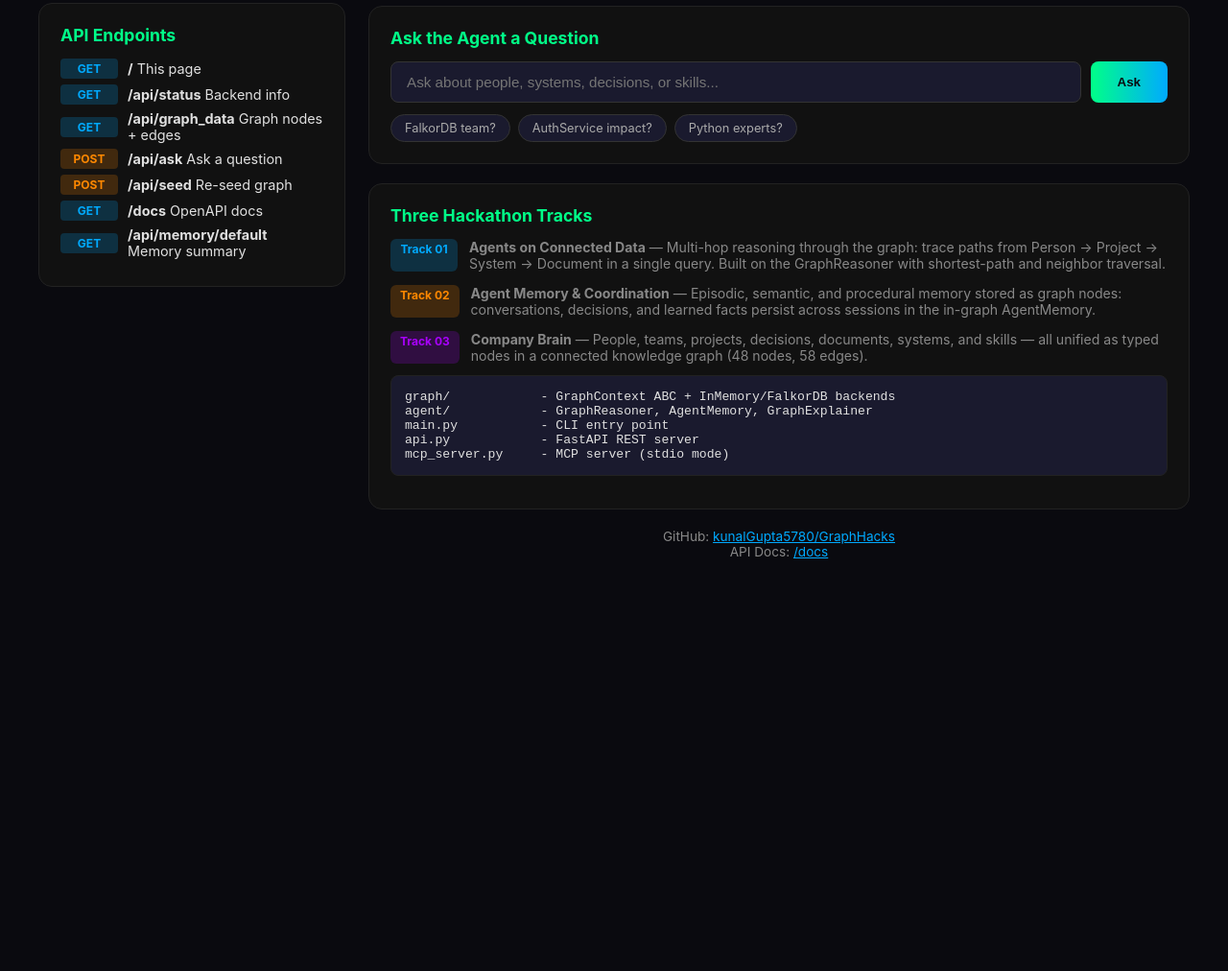
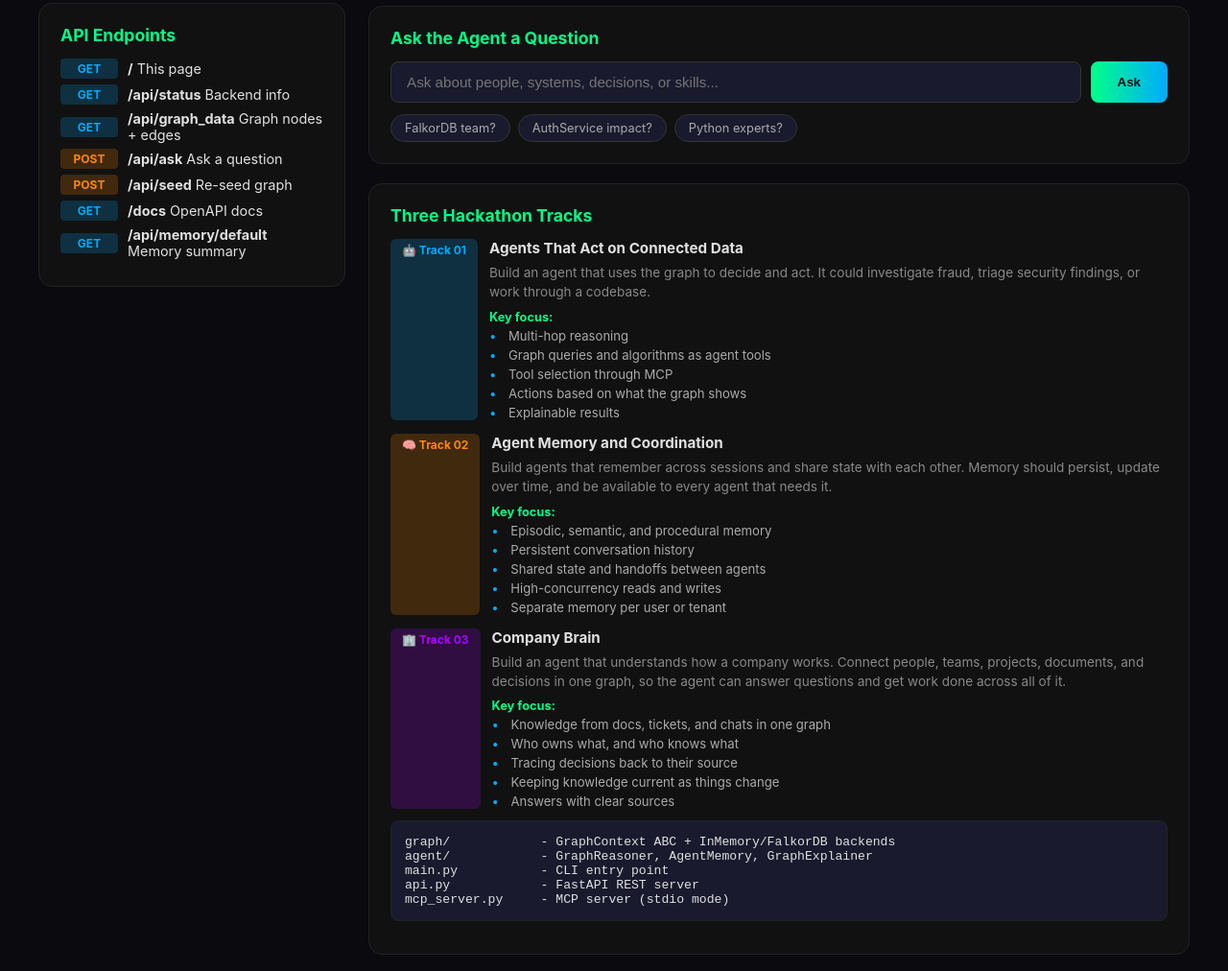
Before and after one commit to kunalGupta5780/GraphHacks, a plain HTML site: page static/index.html in a window 1280 px wide. Shown: the part 803-1815 px from the top of the page at 96% size. Before the commit the page ends 1418 px from the top, so only its background shows below. Drawn offline with Linux system fonts and the light colour scheme; no server answers.

Commit message:
Expand track descriptions with full content, emojis, and key focus areas
- Track 01: Agents That Act on Connected Data (🤖) with 5 key focus points
- Track 02: Agent Memory and Coordination (🧠) with 5 key focus points
- Track 03: Company Brain (🏢) with 5 key focus points
- Add CSS for track-content, track-focus, track-list with bullet styling

```diff
--- a/static/index.html
+++ b/static/index.html
@@ -50,11 +50,17 @@
         a { color: #00aaff; }
         .track { display: flex; flex-direction: column; gap: 14px; }
         .track-item { display: flex; gap: 12px; }
-        .track-badge { min-width: 70px; padding: 3px 10px; border-radius: 6px; font-size: 0.75rem; font-weight: 700; text-align: center; }
+        .track-badge { min-width: 80px; padding: 4px 12px; border-radius: 6px; font-size: 0.75rem; font-weight: 700; text-align: center; flex-shrink: 0; }
         .track-1 { background: #00aaff33; color: #00aaff; }
         .track-2 { background: #ff880033; color: #ff8800; }
         .track-3 { background: #aa00ff33; color: #aa00ff; }
-        .track p { color: #888; font-size: 0.88rem; flex: 1; }
+        .track-content { flex: 1; }
+        .track-content h4 { color: #e0e0e0; font-size: 0.95rem; margin-bottom: 6px; }
+        .track-content p { color: #888; font-size: 0.85rem; margin-bottom: 8px; line-height: 1.5; }
+        .track-focus { color: #00ff88; font-size: 0.8rem; margin: 6px 0 4px; }
+        .track-list { list-style: none; padding-left: 0; display: flex; flex-direction: column; gap: 4px; }
+        .track-list li { color: #aaa; font-size: 0.82rem; padding-left: 20px; position: relative; }
+        .track-list li:before { content: '•'; position: absolute; left: 0; color: #00aaff; }
         pre { background: #1a1a2e; border-radius: 8px; padding: 14px; overflow-x: auto; margin: 12px 0; border: 1px solid #222; font-size: 0.82rem; }
         #node-detail { font-size: 0.82rem; }
         #node-detail .detail-row { margin-bottom: 6px; }
@@ -166,18 +172,58 @@
             <div class="card">
                 <h3>Three Hackathon Tracks</h3>
                 <div class="track">
+
+                    <!-- Track 01 -->
                     <div class="track-item">
-                        <span class="track-badge track-1">Track 01</span>
-                        <p><strong>Agents on Connected Data</strong> — Multi-hop reasoning through the graph: trace paths from Person → Project → System → Document in a single query. Built on the GraphReasoner with shortest-path and neighbor traversal.</p>
+                        <span class="track-badge track-1">🤖 Track 01</span>
+                        <div class="track-content">
+                            <h4>Agents That Act on Connected Data</h4>
+                            <p>Build an agent that uses the graph to decide and act. It could investigate fraud, triage security findings, or work through a codebase.</p>
+                            <div class="track-focus"><strong>Key focus:</strong></div>
+                            <ul class="track-list">
+                                <li>Multi-hop reasoning</li>
+                                <li>Graph queries and algorithms as agent tools</li>
+                                <li>Tool selection through MCP</li>
+                                <li>Actions based on what the graph shows</li>
+                                <li>Explainable results</li>
+                            </ul>
+                        </div>
                     </div>
+
+                    <!-- Track 02 -->
                     <div class="track-item">
-                        <span class="track-badge track-2">Track 02</span>
-                        <p><strong>Agent Memory &amp; Coordination</strong> — Episodic, semantic, and procedural memory stored as graph nodes: conversations, decisions, and learned facts persist across sessions in the in-graph AgentMemory.</p>
+                        <span class="track-badge track-2">🧠 Track 02</span>
+                        <div class="track-content">
+                            <h4>Agent Memory and Coordination</h4>
+                            <p>Build agents that remember across sessions and share state with each other. Memory should persist, update over time, and be available to every agent that needs it.</p>
+                            <div class="track-focus"><strong>Key focus:</strong></div>
+                            <ul class="track-list">
+                                <li>Episodic, semantic, and procedural memory</li>
+                                <li>Persistent conversation history</li>
+                                <li>Shared state and handoffs between agents</li>
+                                <li>High-concurrency reads and writes</li>
+                                <li>Separate memory per user or tenant</li>
+                            </ul>
+                        </div>
                     </div>
+
+                    <!-- Track 03 -->
                     <div class="track-item">
-                        <span class="track-badge track-3">Track 03</span>
-                        <p><strong>Company Brain</strong> — People, teams, projects, decisions, documents, systems, and skills — all unified as typed nodes in a connected knowledge graph (48 nodes, 58 edges).</p>
+                        <span class="track-badge track-3">🏢 Track 03</span>
+                        <div class="track-content">
+                            <h4>Company Brain</h4>
+                            <p>Build an agent that understands how a company works. Connect people, teams, projects, documents, and decisions in one graph, so the agent can answer questions and get work done across all of it.</p>
+                            <div class="track-focus"><strong>Key focus:</strong></div>
+                            <ul class="track-list">
+                                <li>Knowledge from docs, tickets, and chats in one graph</li>
+                                <li>Who owns what, and who knows what</li>
+                                <li>Tracing decisions back to their source</li>
+                                <li>Keeping knowledge current as things change</li>
+                                <li>Answers with clear sources</li>
+                            </ul>
+                        </div>
                     </div>
+
                 </div>
                 <pre>graph/            - GraphContext ABC + InMemory/FalkorDB backends
 agent/            - GraphReasoner, AgentMemory, GraphExplainer
```
